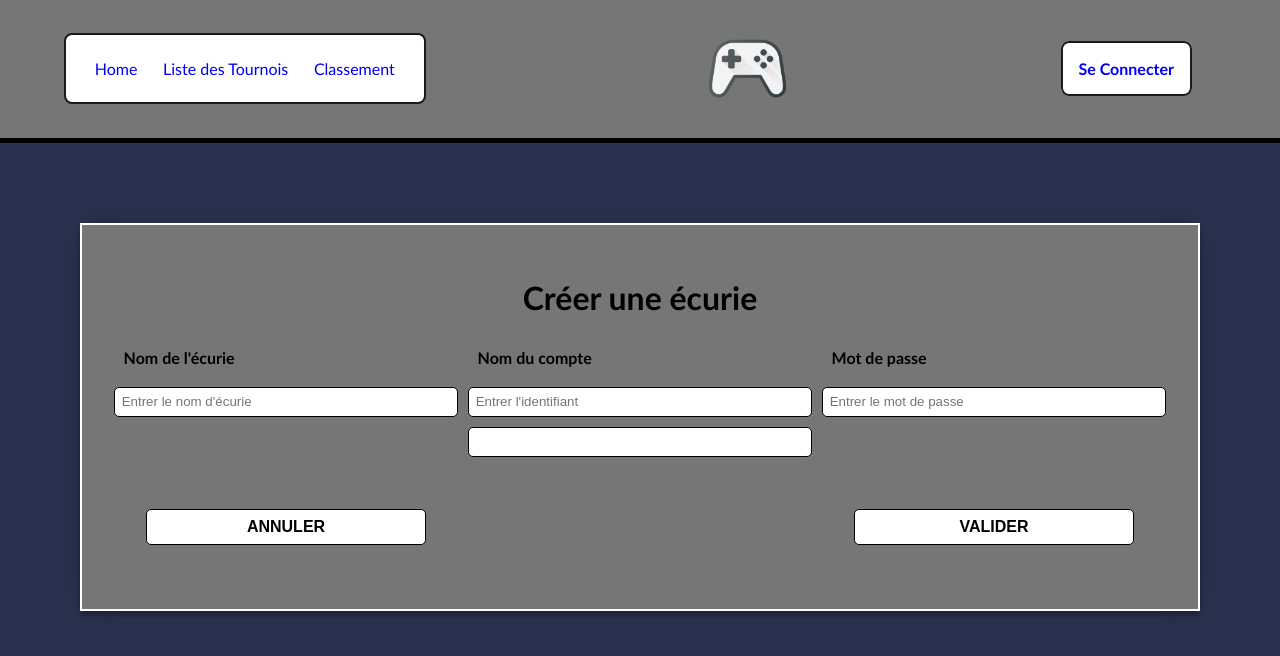
After one commit to FabioBnt/SAE-ESPORT, a PHP site: page /CreerEcurie.html in a window 1280 px wide. The commit adds this page. Shown: the top 656 px of the page. Run offline with PHP 8.4, Linux system fonts and the light colour scheme.

Commit message:
14 11 aprem modif

```diff
--- /dev/null
+++ b/CreerEcurie.html
@@ -0,0 +1,54 @@
+<!DOCTYPE html>
+<html lang="fr">
+<head>
+    <meta charset="UTF-8">
+    <meta http-equiv="X-UA-Compatible" content="IE=edge">
+    <meta name="viewport" content="width=device-width, initial-scale=1.0">
+    <link rel="stylesheet" href="style.css" />
+    <title>E-Sporter Manager</title>
+</head>
+<body class="ecurie">
+    <!--Menu de navigation-->
+    <header>
+        <div class="Menu">
+            <div class="menunav">
+            <nav class="navig">
+                <a href="#">Home</a>
+                <a href="#">Liste des Tournois</a>
+                <a href="#">Classement</a>
+            </nav>
+            <div class="menucenter">
+                <img class="logo" src="/img/logo header.png">
+            </div>
+            </div>
+            <div class="menuright">
+                <div class="connecter">
+                    <a href="#" id="connexion">Se Connecter</a>
+                </div>
+            </div>
+        </div>
+    </header>
+    <main>
+        <div class="ecuriemain">
+            <form action="" id="formecurie" method="POST">
+                <h1>Créer une écurie</h1>
+                <div class="formulaireecurie">
+                    <label id="Eforml1"><b>Nom de l'écurie</b></label>
+                    <input id="Eformi1" type="text" placeholder="Entrer le nom d'écurie" name="name" required>
+                    <label id="Eforml2"><b>Nom du compte</b></label>
+                    <input id="Eformi2" type="text" placeholder="Entrer l'identifiant" name="username" required>
+                    <label id="Eforml3"><b>Mot de passe</b></label>
+                    <input id="Eformt1" type=text list=typeE>
+                        <datalist id=typeE >
+                        <option> Professionnelle
+                        <option> Associative
+                        </datalist>
+                    <input id="Eformi3" type="password" placeholder="Entrer le mot de passe" name="password" required>
+                    <input type="submit" class="buttonE" id="valider" value='VALIDER' >
+                    <input type="submit" class="buttonE" id="annuler" value='ANNULER' >
+                </div>
+            </form>
+        </div>
+    </main>
+</body>
+</html>
--- a/style.css
+++ b/style.css
@@ -1,16 +1,9 @@
+/*PAGE ACCUEIL*/
 /*BODY*/
-body{
+.accueil{
     margin:0;
-    background-color: #778899;
     font-family: 'Trebuchet MS', 'Lucida Sans Unicode', 'Lucida Grande', 'Lucida Sans', Arial, sans-serif;
 }
-
-.vide{
-    border:solid;
-    margin:0.5em;
-    background: transparent;
-}
-
 /*HEADER MENU*/
 header {
     position: relative;
@@ -19,22 +12,22 @@ header {
     box-sizing: border-box;
     padding: 1vw 4vw;
     pointer-events: auto;
+    background-color: rgb(118, 118, 118);
+    border-bottom: solid 5px;
 }
-
 header a{
     text-decoration: none;
     backface-visibility: hidden;
-    padding: 0.5em;
+    padding:0.5em 0.8em;
     font-size: 16px;
 }
-
 .menucenter{
     padding:0.8em;
     display: block;
-    margin-left: auto;
+    margin-left: 45px;
     margin-right: auto;
 }
-
+/*LOGO MENU*/
 .logo{
     display: block;
     margin-left: auto;
@@ -42,7 +35,6 @@ header a{
     max-width: 15%;
     max-height: 15%;
 }
-
 .Menu{
     position: relative;
     display: flex;
@@ -52,7 +44,7 @@ header a{
     align-items: center;
     padding:0.3em;
 }
-
+/*NAVIGATION MENU*/
 .navig{
         display: inline-flex;
         flex-wrap: wrap;
@@ -63,51 +55,45 @@ header a{
         padding:1em;
         margin:0.5em;
 }
-
 .menunav{
     display: flex;
     flex-wrap: nowrap;
     flex: 1 0 67%;
     align-items: center;
 }
-
 .menuright{
     flex-grow: 0;
     flex-shrink: 1;
     display: inline-flex;
     align-items: center;
 }
-
 .connecter{
     justify-content: flex-end;
 }
-
-#connexion{
+/*BUTTON SECONNECTER*/
+#connexion,.buttonE{
         line-height: normal;
         border-style: solid;
 }
-
 #connexion:hover {
-    color: black;
-    background-color: lightgrey;
+    color: grey;
+    background-color: lightgreen;
     box-shadow: rgba(0, 0, 0, 0.25) 0 8px 15px;
     transform: translateY(-2px);
 }
-
 /*MAIN*/
-
-main{
+/*FOND DU MAIN*/
+.accueilmain{
     height: 1000px;
     background-image:url("/img/fondecranpasflou.jpg");
 }
-
-.accueilmain{
+.mainA{
     display:grid;
     gap:10px;
     grid-auto-rows:325px;
     grid-template-columns: repeat(3, 1fr);
 }
-
+/*TITRE APPLICATION*/
 .titre{
     grid-column: 2;
     grid-row: 2;
@@ -117,33 +103,29 @@ main{
     backdrop-filter: blur(12px);
     border:solid;
 }
-
 .titre h1{
     text-align: center;
     font-size: 50px;
 }
-
 #divbutton{
     grid-column: 1/4;
     grid-row: 1;
     margin: auto;
 }
-
 #paragraphe{
     color: white;
     grid-column: 1;
     grid-row: 3;
     margin:auto;
 }
-
 #paragraphe2{
     color: white;
     grid-column: 3;
     grid-row: 3;
     margin: auto;
 }
-
-.buttonM,#connexion{
+/*BUTTON*/
+.buttonM,#connexion,.buttonE{
     padding:1em;
     margin:2em;
     font-size: 18px;
@@ -162,10 +144,97 @@ main{
     touch-action: manipulation;
     will-change: transform;
 }
-
 .buttonM:hover {
     color: #fff;
     background-color: #1A1A1A;
     box-shadow: rgba(0, 0, 0, 0.25) 0 8px 15px;
     transform: translateY(-2px);
 }
+/*PAGE CREER ECURIE*/
+/*BODY*/
+/*FOND DU MAIN*/
+.ecurie{
+    margin:0;
+    background-color:#2a3250;
+    font-family: 'Trebuchet MS', 'Lucida Sans Unicode', 'Lucida Grande', 'Lucida Sans', Arial, sans-serif;
+}
+/*MAIN*/
+.ecuriemain{
+    padding:auto;
+    margin:5em;
+}
+/*FORMULAIRE*/
+#formecurie {
+    padding: 2em;
+    border: 2px solid white;
+    background-color: rgb(118, 118, 118);
+    box-shadow: 0 0 25px 0 rgba(0, 0, 0, 0.2), 0 5px 5px 0 rgba(0, 0, 0, 0.24);
+}
+#formecurie h1{
+    text-align: center;
+}
+#formecurie input{
+    border: solid 1px;
+    border-radius:5px;
+    padding:0.5em;
+}
+#formecurie label{
+    padding:0.6em;
+    display: block;
+}
+.formulaireecurie{
+    display:grid;
+    gap:10px;
+}
+#valider{
+    grid-row: 5;
+    grid-column: 3;
+}
+#annuler{
+    grid-column: 1;
+    grid-row: 5;
+}
+#Eforml1{
+    grid-column: 1;
+    grid-row: 1;
+}
+#Eformi1{
+    grid-column: 1;
+    grid-row: 2;
+}
+#Eforml2{
+    grid-column: 2;
+    grid-row: 1;
+}
+#Eformi2{
+    grid-column: 2;
+    grid-row: 2;
+}
+#Eforml3{
+    grid-column: 3;
+    grid-row: 1;
+}
+#Eformi3{
+    grid-column: 3;
+    grid-row: 2;
+}
+#Eformt1{
+    grid-column: 2;
+    grid-row: 3;
+}
+/*BUTTON VALIDER ANNULER*/
+.buttonE:hover {
+    color: grey;
+    box-shadow: rgba(0, 0, 0, 0.25) 0 8px 15px;
+    transform: translateY(-2px);
+}
+#valider:hover {
+    background-color: lightgreen;
+}
+#annuler:hover{
+    background-color: crimson;
+}
+/*PAGE VISUALISER TOURNOIS*/
+/*BODY*/
+/*FOND DU MAIN*/
+/*MAIN*/
```
Also changed, not shown: index.html (+3 -7 lines), styleConnexion.css (+6 -4 lines), img/ESL_stadium.jpg (added).
